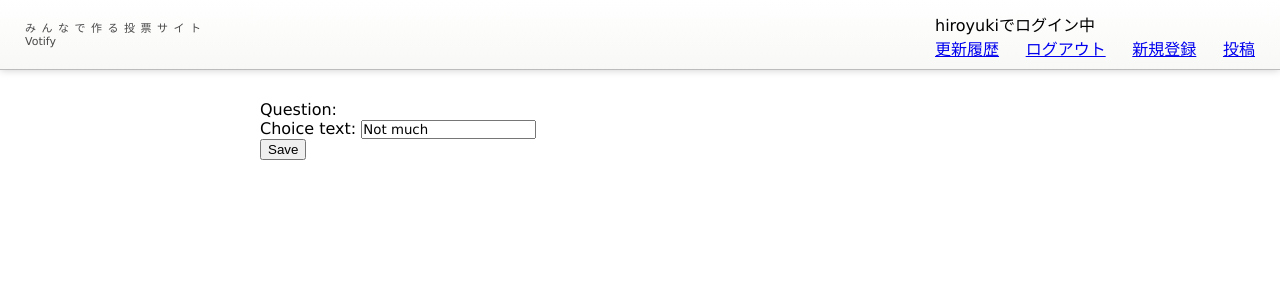
After one commit to OH2015/votify, a Django app: page /1/edit_choice/ in a window 1280 px wide. The commit adds this page. Shown: the top 300 px of the page. Run offline with Django 3.2, Linux system fonts and the light colour scheme; a user stored in the database is signed in; data comes from the database, SQL or seed files in the repository; both versions use the stored data as it was after the commit.

Commit message:
add create,edit poll pages

```diff
--- a/polls/admin.py
+++ b/polls/admin.py
@@ -9,7 +9,7 @@ class ChoiceInline(admin.TabularInline):
 class QuestionAdmin(admin.ModelAdmin):
     fieldsets = [
         (None,               {'fields': ['question_text']}),
-        ('Date information', {'fields': ['pub_date'], 'classes': ['collapse']}),
+        ('Date information', {'fields': ['pub_date','author'], 'classes': ['collapse']}),
     ]
     list_display = ('question_text', 'pub_date', 'was_published_recently')
     list_filter = ['pub_date']
--- /dev/null
+++ b/polls/forms.py
@@ -0,0 +1,21 @@
+from django import forms
+
+from .models import Question,Choice
+
+class QuestionForm(forms.ModelForm):
+    class Meta:
+        model = Question
+        fields = ('question_text', )
+
+class ChoiceForm(forms.ModelForm):
+    def __init__(self, *args, **kwargs):
+        super(ChoiceForm, self).__init__(*args, **kwargs)
+        self.fields['question'].widget.attrs['hidden'] = True    # This is the solution
+        # Setting as 'readonly' didn't make a difference
+        # Setting as 'disabled' made the form not update the database
+
+
+    class Meta:
+        model =  Choice
+
+        fields = ('question','choice_text', )
--- a/polls/models.py
+++ b/polls/models.py
@@ -1,3 +1,4 @@
+from django.contrib.auth import get_user_model
 from django.db import models
 import datetime
 
@@ -9,6 +10,10 @@ from django.contrib import admin
 class Question(models.Model):
     question_text = models.CharField(max_length=200)
     pub_date = models.DateTimeField('date published')
+    author = models.ForeignKey(
+        get_user_model(),
+        on_delete=models.CASCADE,
+    )
     # 作成/更新日時
     created_at = models.DateTimeField(auto_now_add=True)
     updated_at = models.DateTimeField(auto_now=True)
--- a/polls/templates/base.html
+++ b/polls/templates/base.html
@@ -11,7 +11,7 @@
 
 	<link href="{% static 'polls/css/common/style_pc.css' %}" rel="stylesheet" type="text/css" media="screen and (min-width: 768px)">
 	<link href="{% static 'polls/css/common/style_sp.css' %}" rel="stylesheet" type="text/css" media="screen and (max-width: 767px)">
-
+    <!-- <link href="https://cdn.jsdelivr.net/npm/bootstrap@5.0.2/dist/css/bootstrap.min.css" rel="stylesheet" integrity="sha384-EVSTQN3/azprG1Anm3QDgpJLIm9Nao0Yz1ztcQTwFspd3yD65VohhpuuCOmLASjC" crossorigin="anonymous"> -->
     <title>{% block title %}{% endblock %}</title>
 </head>
 
@@ -41,7 +41,7 @@
                         {% endif %}
                     </div>
                     <div class="signup_cell"><a href="{% url 'accounts:signup' %}">新規登録</a></div>
-                    <div class="create_cell"><a href="{% url 'polls:create' %}">投稿</a></div>
+                    <div class="create_cell"><a href="{% url 'polls:create_question' %}">投稿</a></div>
                 </div>
 
             </div>
--- a/polls/templates/polls/create.html
+++ b/polls/templates/polls/create.html
@@ -3,5 +3,9 @@
 {% block title %}Home{% endblock %}
 <!-- 子・メインコンテンツ -->
 {% block content %}
-    <p>新規投稿だお</p>
+<form method="POST" class="create_form">
+    {% csrf_token %}
+    {{ form.as_p }}
+    <button type="submit" class="save btn btn-default">Save</button>
+</form>
 {% endblock %}
--- /dev/null
+++ b/polls/templates/polls/edit.html
@@ -0,0 +1,9 @@
+{% extends 'base.html' %}
+{% block title %}編集画面{% endblock %}
+
+{% block content %}
+<form method="POST" class="post-form">{% csrf_token %}
+    {{ form.as_p }}
+    <button type="submit" class="save btn btn-default">Save</button>
+</form>
+{% endblock %}
--- a/polls/templates/polls/results.html
+++ b/polls/templates/polls/results.html
@@ -1,3 +1,7 @@
+{% extends 'base.html' %}
+{% block title %}詳細画面{% endblock %}
+
+{% block content %}
 <h1>{{ question.question_text }}</h1>
 
 <ul>
@@ -7,3 +11,5 @@
 </ul>
 
 <a href="{% url 'polls:detail' question.id %}">Vote again?</a>
+
+{% endblock %}
--- a/polls/templates/polls/update_history.html
+++ b/polls/templates/polls/update_history.html
@@ -37,7 +37,7 @@
 <div class="completed">
 <p>更新履歴</p>
 <table>
-    <tr><th>内容</th><th>追加日</th></tr>
+    <tr><th>内容</th><th>完了日</th></tr>
     {% for cont in contents %}
         {% if cont.is_completed %}
             <tr><td>{{cont.content_text}}</td>
--- a/polls/urls.py
+++ b/polls/urls.py
@@ -6,9 +6,13 @@ from . import views
 app_name = 'polls'
 urlpatterns = [
     path('', views.IndexView.as_view(), name='index'),
+    path('<int:pk>/edit_question/', views.edit_question, name='edit_question'),
+    path('<int:pk>/edit_choice/', views.edit_choice, name='edit_choice'),
     path('<int:pk>/', views.DetailView.as_view(), name='detail'),
     path('<int:pk>/results/', views.ResultsView.as_view(), name='results'),
     path('<int:question_id>/vote/', views.vote, name='vote'),
     path('update_history/', views.UpdateHistory, name='update_history'),
-    path('create/', views.Create, name='create'),
+
+    path('create_question/', views.create_question, name='create_question'),
+    path('<int:pk>/create_choice/', views.create_choice, name='create_choice'),
 ]
--- a/polls/views.py
+++ b/polls/views.py
@@ -1,11 +1,12 @@
 from django.http import HttpResponse, HttpResponseRedirect
-from django.shortcuts import get_object_or_404, render
+from django.shortcuts import get_object_or_404, redirect, render
 from django.urls import reverse
 from .models import Question,Choice,UpdateContent
 from django.shortcuts import render
 from django.views import generic
 from django.utils import timezone
-
+from .forms import ChoiceForm, QuestionForm
+from django.contrib.auth.decorators import login_required
 
 
 class IndexView(generic.ListView):
@@ -87,7 +88,72 @@ def UpdateHistory(request):
     return render(request,"polls/update_history.html",{"contents":contents})
 
 
+# 質問作成
+@login_required
+def create_question(request):
+    if request.method == "POST":
+        form = QuestionForm(request.POST)
+        if form.is_valid():
+            question = form.save(commit=False)
+            question.author = request.user
+            question.pub_date = timezone.now()
+            question.save()
+            return redirect('polls:detail', pk=question.pk)
+    else:
+        form = QuestionForm()
+    return render(request, 'polls/create.html', {'form': form})
 
-# 投稿
-def Create(request):
-    return render(request,"polls/create.html")
+
+# 選択肢作成
+@login_required
+def create_choice(request,pk):
+    question = get_object_or_404(Question, pk=pk)
+    if request.method == "POST":
+        form = ChoiceForm(request.POST)
+        if form.is_valid():
+            choice = form.save(commit=False)
+            choice.author = request.user
+            choice.save()
+            question = choice.question
+            return redirect('polls:detail', pk=question.pk)
+    else:
+        form = ChoiceForm(initial=dict(question=question))
+    return render(request, 'polls/create.html', {'form': form})
+
+
+# 質問編集
+@login_required
+def edit_question(request,pk):
+    question = get_object_or_404(Question, pk=pk)
+
+    if request.method == "POST":
+        form = QuestionForm(request.POST, instance=question)
+        if form.is_valid():
+            question = form.save(commit=False)
+            question.author = request.user
+            question.pub_date = timezone.now()
+            question.save()
+            return redirect('polls:detail', pk=question.id)
+    else:
+        form = QuestionForm(instance=question)
+
+    return render(request, 'polls/edit.html', {'form': form,'question':question})
+
+# 選択肢編集
+@login_required
+def edit_choice(request,pk):
+    choice = get_object_or_404(Choice, pk=pk)
+
+    if request.method == "POST":
+        form = ChoiceForm(request.POST, instance=choice)
+        if form.is_valid():
+            choice = form.save(commit=False)
+            choice.author = request.user
+            choice.save()
+            question = choice.question
+            print("choiceの更新が完了しました")
+            return redirect('polls:detail', pk=question.id)
+    else:
+        form = ChoiceForm(instance=choice)
+
+    return render(request, 'polls/edit.html', {'form': form})
```
Also changed, not shown: polls/templates/polls/detail.html (+18 -3 lines), polls/templates/polls/index.html (+5 -2 lines), db.sqlite3, polls/migrations/0005_question_author.py (added), polls/static/polls/css/index/style_pc.css (deleted).
